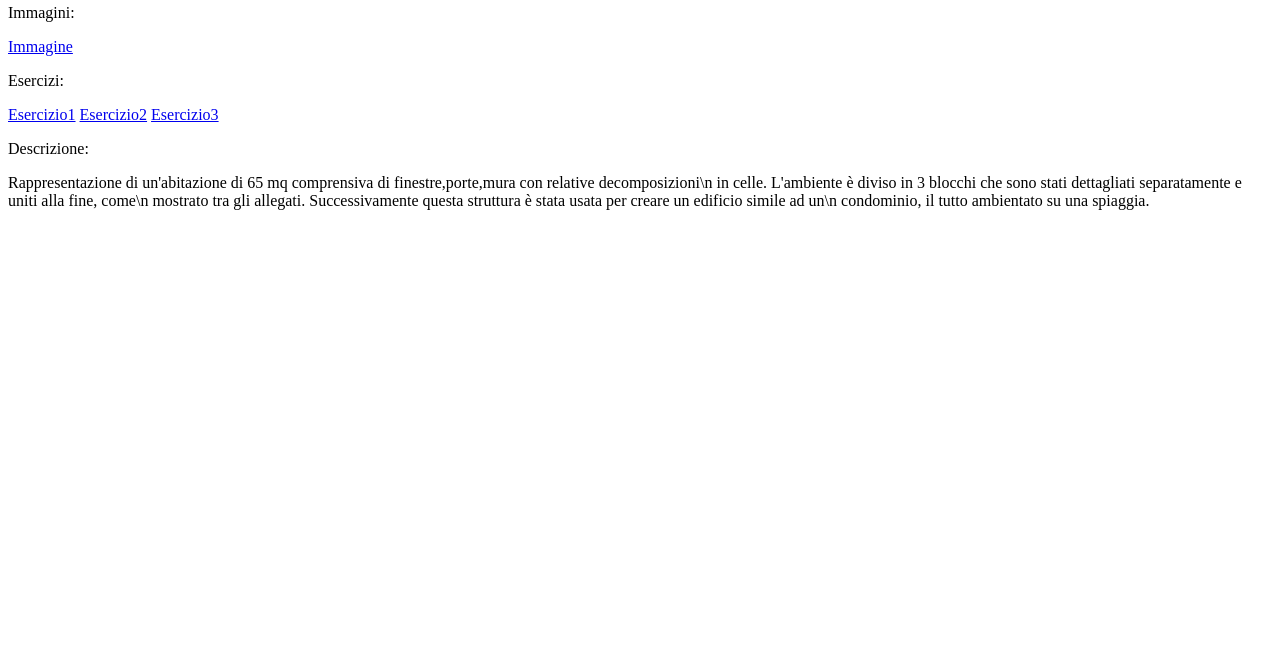
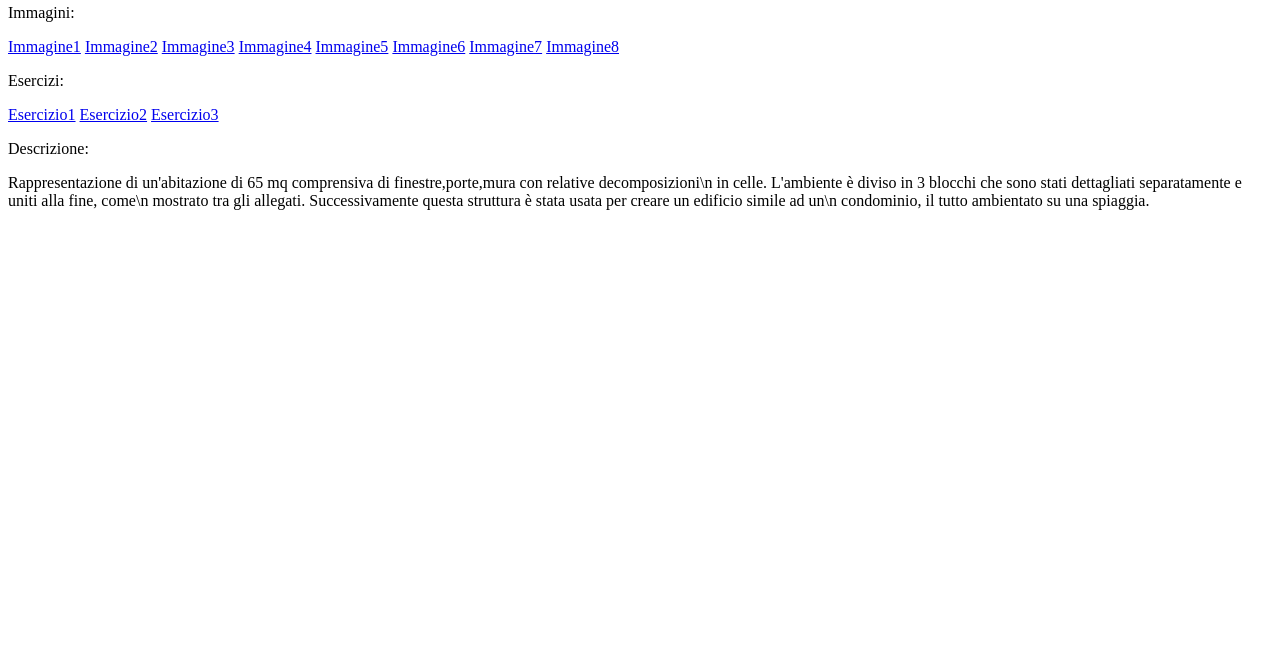
Before and after one commit to cvdlab-alumni/477229, a plain HTML site: page 2014-05-17/index.html in a window 1280 px wide. Shown: the part 150-800 px from the top of the page. Drawn offline with Linux system fonts and the light colour scheme.

Commit message:
Update index.html

```diff
--- a/2014-05-17/index.html
+++ b/2014-05-17/index.html
@@ -7,11 +7,18 @@
 <h2>Ferraro Marco</h2>
 <h3>477229</h3>
 <p>Immagini:</p>
-<a href="https://github.com/cvdlab-cg/477229/blob/master/2014-04-11/images/Immagine.jpg">Immagine</a>
+<a href="https://github.com/cvdlab-cg/477229/blob/master/2014-05-17/images/Blocco1Dettagli.jpg">Immagine1</a>
+<a href="https://github.com/cvdlab-cg/477229/blob/master/2014-05-17/images/Blocco1MuriPieni.jpg">Immagine2</a>
+<a href="https://github.com/cvdlab-cg/477229/blob/master/2014-05-17/images/Blocco2Dettagli.jpg">Immagine3</a>
+<a href="https://github.com/cvdlab-cg/477229/blob/master/2014-05-17/images/Blocco2MuriPieni.jpg">Immagine4</a>
+<a href="https://github.com/cvdlab-cg/477229/blob/master/2014-05-17/images/Blocco3Dettagli.jpg">Immagine5</a>
+<a href="https://github.com/cvdlab-cg/477229/blob/master/2014-05-17/images/Blocco3MuriPieni.jpg">Immagine6</a>
+<a href="https://github.com/cvdlab-cg/477229/blob/master/2014-05-17/images/RisultatoFinale1.jpg">Immagine7</a>
+<a href="https://github.com/cvdlab-cg/477229/blob/master/2014-05-17/images/RisultatoFinale2.jpg">Immagine8</a>
 <p>Esercizi:</p>
-<a href="https://github.com/cvdlab-cg/477229/blob/master/2014-04-11/python/Exercise1.py">Esercizio1</a>
-<a href="https://github.com/cvdlab-cg/477229/blob/master/2014-04-11/python/Exercise2.py">Esercizio2</a>
-<a href="https://github.com/cvdlab-cg/477229/blob/master/2014-04-11/python/Exercise3.py">Esercizio3</a>
+<a href="https://github.com/cvdlab-cg/477229/blob/master/2014-05-17/python/Exercise1.py">Esercizio1</a>
+<a href="https://github.com/cvdlab-cg/477229/blob/master/2014-05-17/python/Exercise2.py">Esercizio2</a>
+<a href="https://github.com/cvdlab-cg/477229/blob/master/2014-05-17/python/Exercise3.py">Esercizio3</a>
 <p>Descrizione:</p>
 Rappresentazione di un'abitazione di 65 mq comprensiva di finestre,porte,mura con relative decomposizioni\n
 in celle. L'ambiente è diviso in 3 blocchi che sono stati dettagliati separatamente e uniti alla fine, come\n
```
